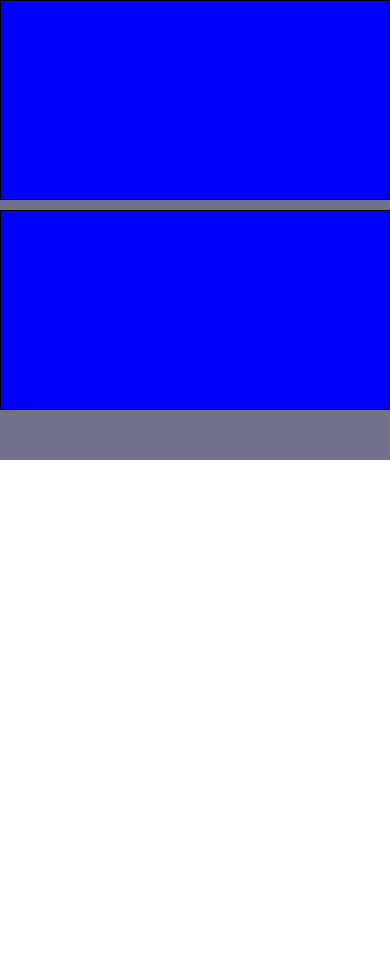
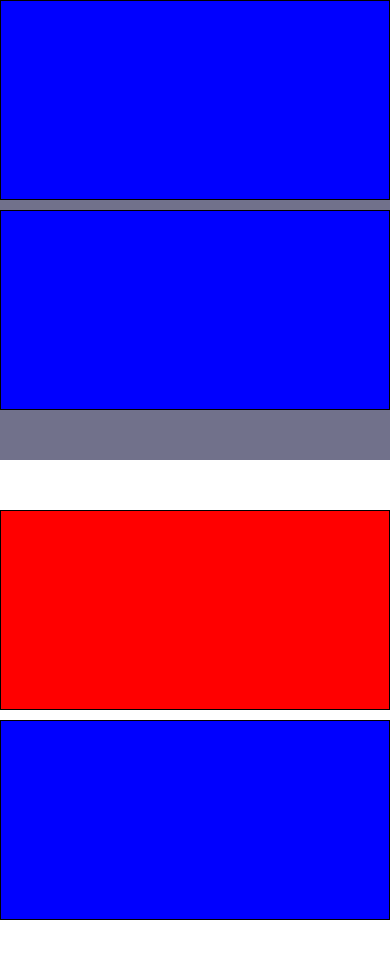
Before and after one commit to FilippoTrogu/htmlcss-responsive-layout, a plain HTML site: page index.html in a window 390 px wide. Shown: the part 3420-4390 px from the top of the page. Before the commit the page ends 3880 px from the top, so only its background shows below. Drawn offline with Linux system fonts and the light colour scheme.

Commit message:
sesto blocco mobile fatto

```diff
--- a/index.html
+++ b/index.html
@@ -50,6 +50,13 @@
                 <div class="col-33"></div>
             </div>
 
+            <!-- sesto blocco -->
+
+            <div class="row padding-b-50 padding-b-50">
+                <div class="col-66"></div>
+                <div class="col-33"></div>
+            </div>
+
 
 
 
```
